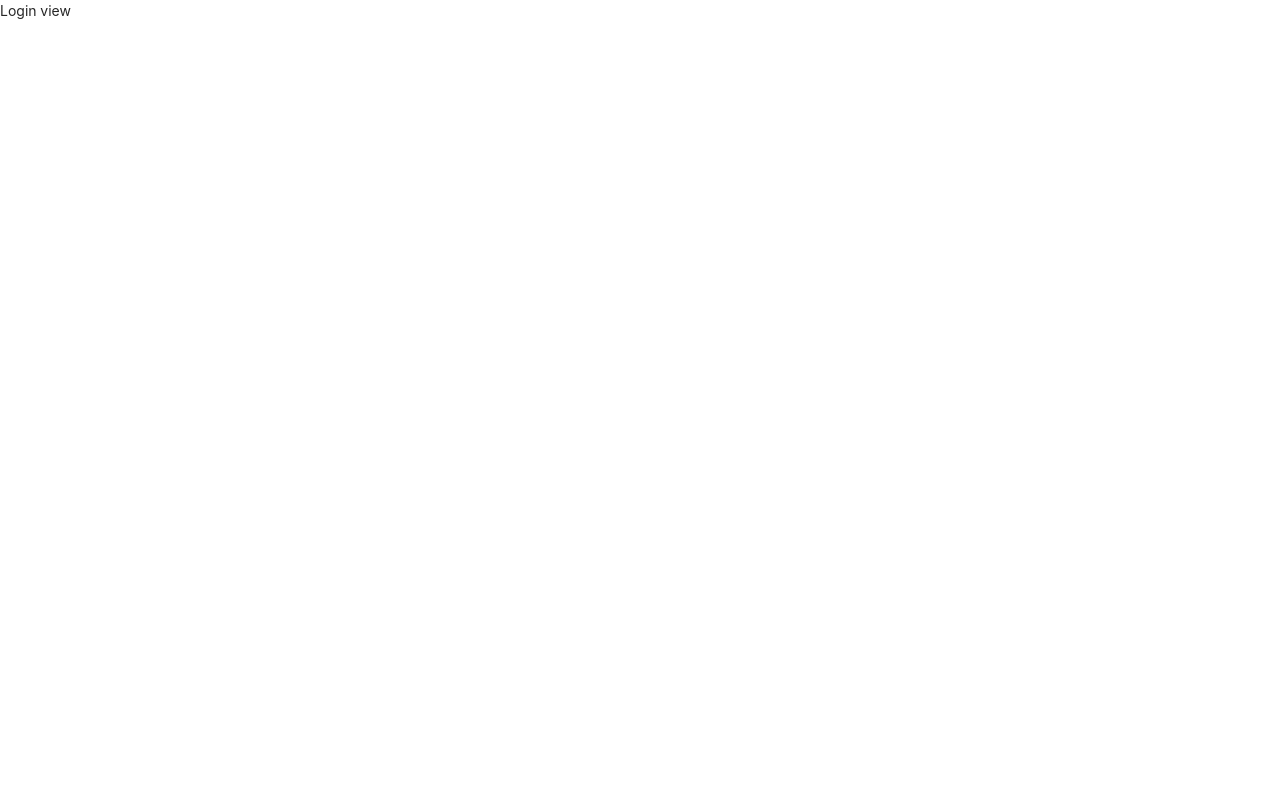
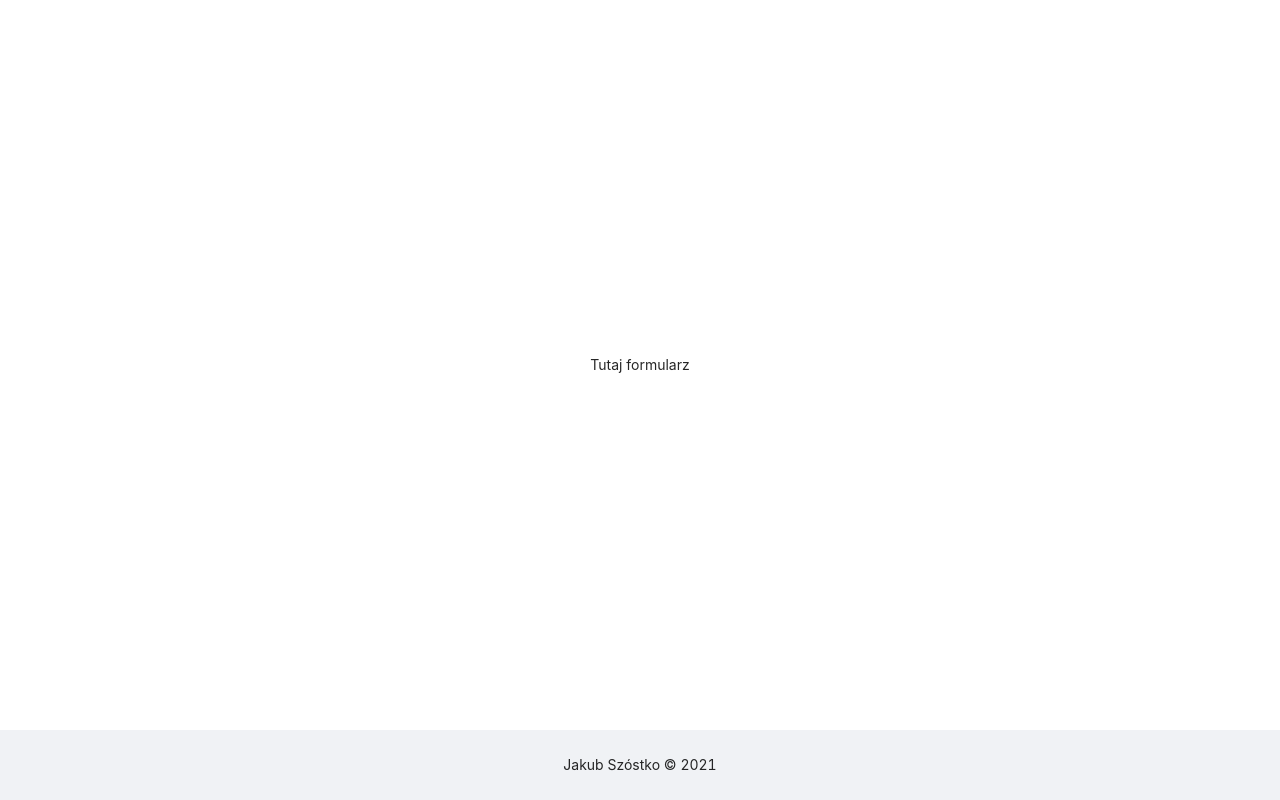
Before and after one commit to KSzostko/ReactDjangoTravelApp, a React (Create React App) app in the folder travelapp/frontend/: page / in a window 1280 px wide. Built offline with nearby package versions, Linux system fonts and the light colour scheme.

Commit message:
feat: create basic layout styles

```diff
--- a/travelapp/frontend/package.json
+++ b/travelapp/frontend/package.json
@@ -14,6 +14,7 @@
     "react-dom": "^17.0.2",
     "react-router-dom": "^5.2.0",
     "react-scripts": "4.0.3",
+    "styled-components": "^5.3.0",
     "web-vitals": "^1.0.1"
   },
   "scripts": {
--- /dev/null
+++ b/travelapp/frontend/src/styles/UnauthenticatedAppStyles.js
@@ -0,0 +1,21 @@
+import styled from 'styled-components';
+import { Layout } from 'antd';
+
+const { Content, Footer } = Layout;
+
+export const PageLayout = styled(Layout)`
+  min-height: 100vh;
+  display: gird;
+  grid-template-rows: 1fr auto;
+`;
+
+export const StyledContent = styled(Content)`
+  display: flex;
+  justify-content: center;
+  align-items: center;
+  background-color: #fff;
+`;
+
+export const StyledFooter = styled(Footer)`
+  text-align: center;
+`;
--- a/travelapp/frontend/src/views/LoginView.js
+++ b/travelapp/frontend/src/views/LoginView.js
@@ -1,5 +1,17 @@
+import {
+  PageLayout,
+  StyledContent,
+  StyledFooter,
+} from '../styles/UnauthenticatedAppStyles';
+
 function LoginView() {
-  return <p>Login view</p>;
+  return (
+    <PageLayout>
+      <StyledContent>Tutaj formularz</StyledContent>
+
+      <StyledFooter>Jakub Szóstko &copy; 2021</StyledFooter>
+    </PageLayout>
+  );
 }
 
 export default LoginView;
--- a/travelapp/frontend/src/views/RegisterView.js
+++ b/travelapp/frontend/src/views/RegisterView.js
@@ -1,5 +1,17 @@
+import {
+  PageLayout,
+  StyledContent,
+  StyledFooter,
+} from '../styles/UnauthenticatedAppStyles';
+
 function RegisterView() {
-  return <p>Register view</p>;
+  return (
+    <PageLayout>
+      <StyledContent>Tutaj formularz</StyledContent>
+
+      <StyledFooter>Jakub Szóstko &copy; 2021</StyledFooter>
+    </PageLayout>
+  );
 }
 
 export default RegisterView;
```
Also changed, not shown: 1 other file (tests, documents, lock files or other folders).
